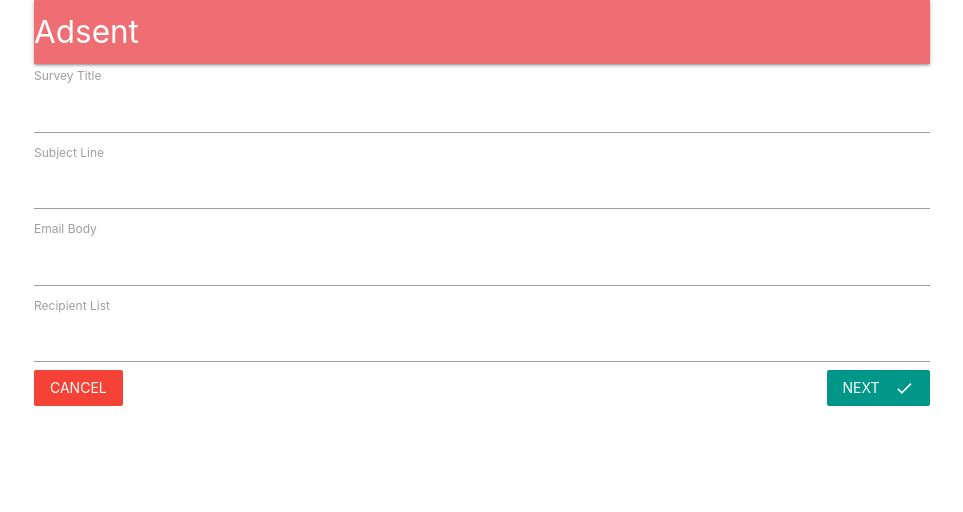
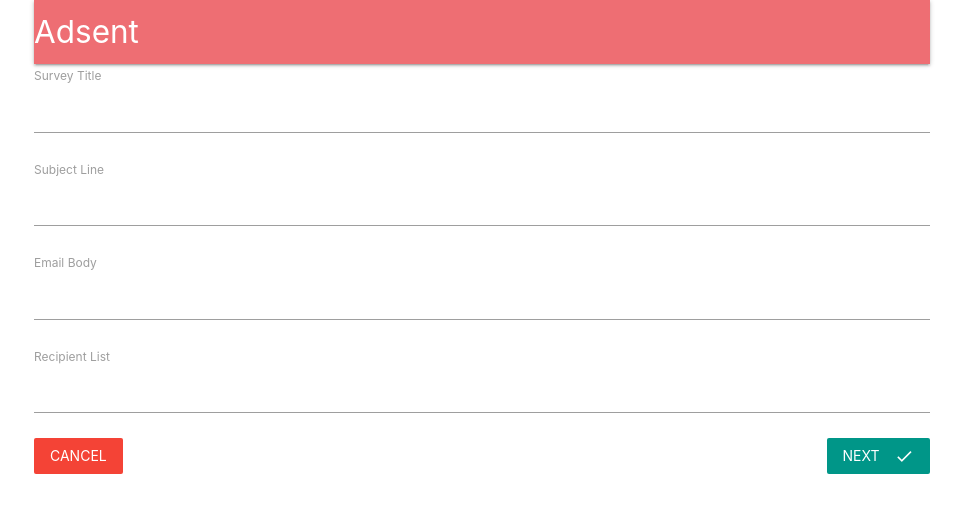
Before and after one commit to ajose-malik/adsent, a React (Create React App) app in the folder client/: page /surveys/new in a window 1280 px wide. Shown: the top 512 px of the page, without its empty margins (158-1121 px from the left). Built offline with nearby package versions, Linux system fonts and the light colour scheme; no server answers.

Commit message:
add form validation

```diff
--- a/client/src/components/surveys/SurveyField.js
+++ b/client/src/components/surveys/SurveyField.js
@@ -1,10 +1,13 @@
 import React from 'react'
 
-export default ({ input, label }) => {
+export default ({ input, label, meta: { error, touched } }) => {
 	return (
 		<>
 			<label>{label}</label>
-			<input {...input} />
+			<input {...input} style={{ marginBottom: '5px' }} />
+			<div className='red-text' style={{ marginBottom: '20px' }}>
+				{touched && error}
+			</div>
 		</>
 	)
 }
--- a/client/src/components/surveys/SurveyForm.js
+++ b/client/src/components/surveys/SurveyForm.js
@@ -4,14 +4,30 @@
 import { Link } from 'react-router-dom'
 
 const FIELDS = [
-	{ label: 'Survey Title', name: 'title' },
-	{ label: 'Subject Line', name: 'subject' },
-	{ label: 'Email Body', name: 'body' },
-	{ label: 'Recipient List', name: 'emails' }
+	{
+		label: 'Survey Title',
+		name: 'title',
+		noValueError: 'You must provide a title'
+	},
+	{
+		label: 'Subject Line',
+		name: 'subject',
+		noValueError: 'You must provide a subject'
+	},
+	{
+		label: 'Email Body',
+		name: 'body',
+		noValueError: 'You must provide an email message '
+	},
+	{
+		label: 'Recipient List',
+		name: 'emails',
+		noValueError: 'You must provide an email address'
+	}
 ]
 class SurveyForm extends Component {
 	renderField() {
-		return FIELDS.map(({ label, name }) => {
+		return FIELDS.map(({ label, name, meta }) => {
 			return (
 				<Field
 					key={name}
@@ -42,6 +58,18 @@
 	}
 }
 
+function validate(values) {
+	const errors = {}
+	FIELDS.forEach(({ name, noValueError }) => {
+		if (!values[name]) {
+			errors[name] = noValueError
+		}
+	})
+
+	return errors
+}
+
 export default reduxForm({
+	validate,
 	form: 'surveyForm'
 })(SurveyForm)
```
